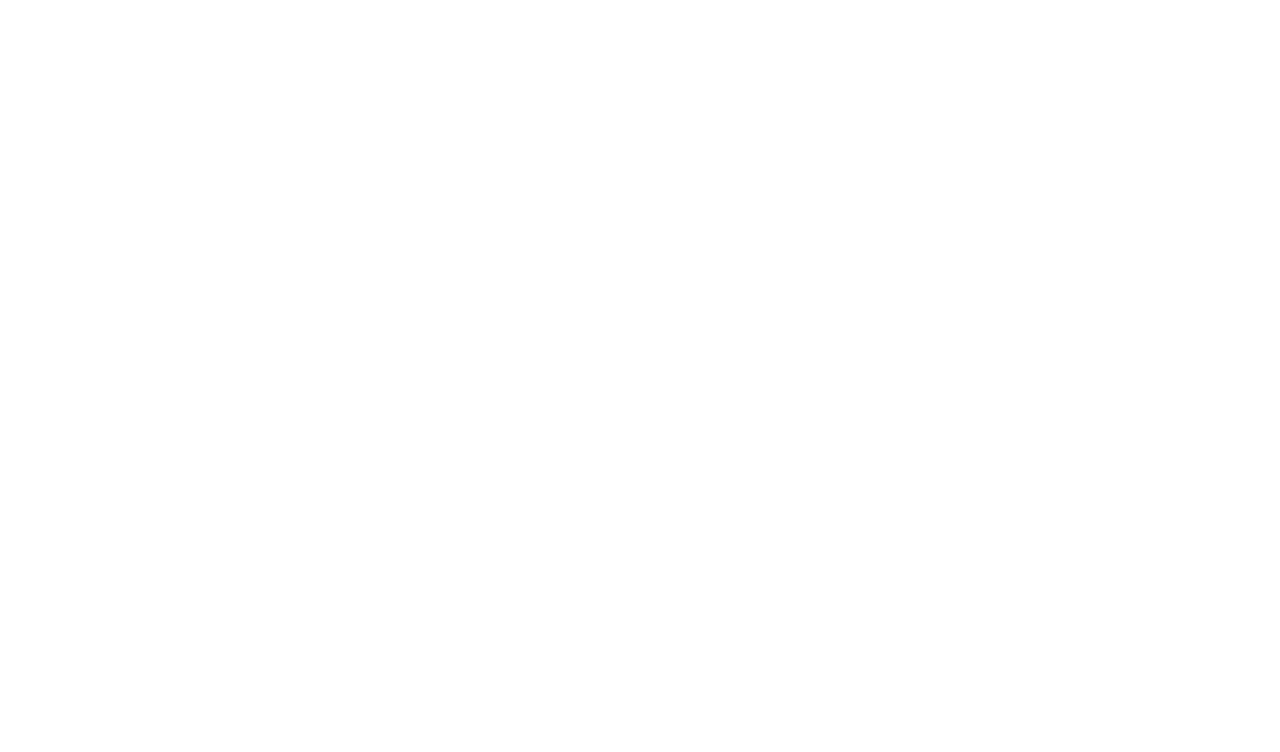
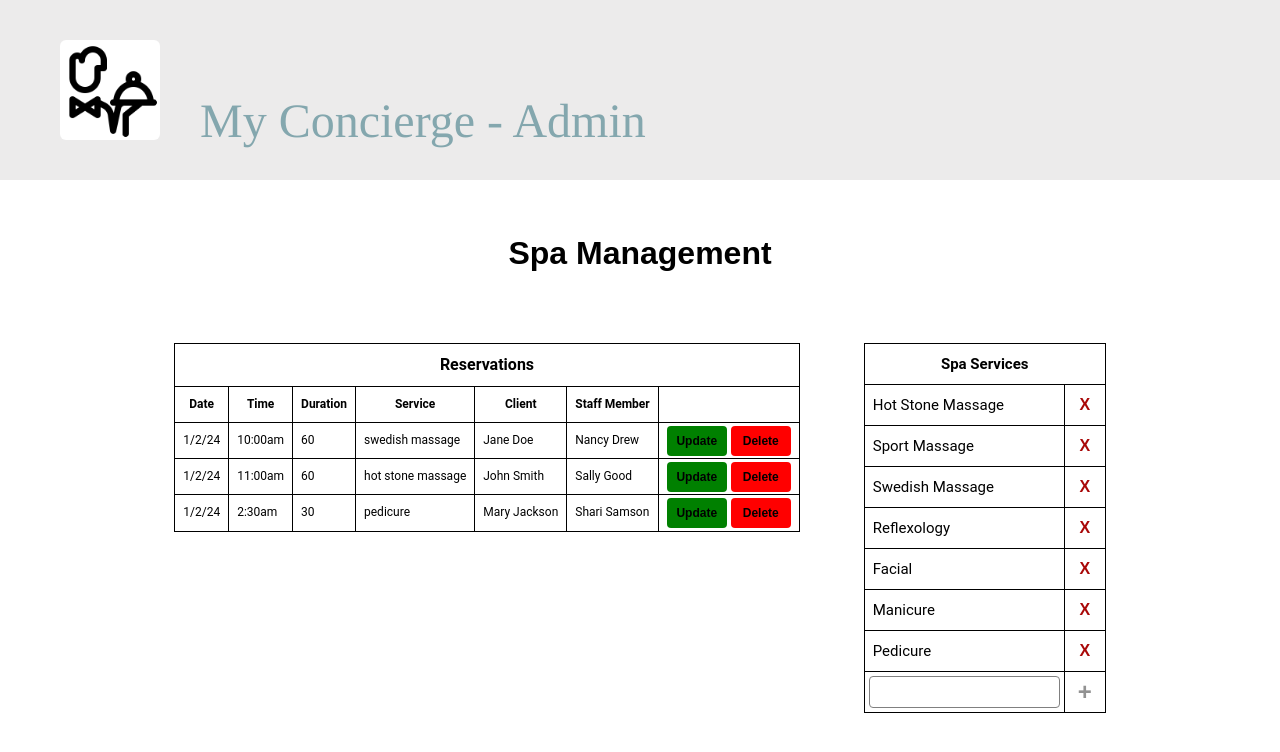
Before and after one commit to jefritter/concierge-web, a Vue app: page /mgmt/spa in a window 1280 px wide. Before the commit this address had no page. Shown: the top 752 px of the page. Built offline with nearby package versions, Linux system fonts and the light colour scheme.

Commit message:
adds Spa Management page to project

```diff
--- /dev/null
+++ b/src/components/mgmt/SpaManagement.vue
@@ -0,0 +1,183 @@
+<template>
+  <div class="spa-management">
+    <CustomHeader
+      subtitle="Admin"/>
+    <h2>Spa Management</h2>
+    <div class="content">
+      <div class="col left">
+        <ReservationTable
+          id="spa-res"
+          :columns="resCols"
+          :rowData="reservations"
+          title="Reservations"
+          @updateItem="updateReservation"
+          @deleteItem="deleteReservation"/>
+      </div>
+      <div>
+        <BasicTable
+          id="spa-services"
+          :columns="serviceCols"
+          :rowData="services"
+          :showColumns="false"
+          title="Spa Services"
+          @addItem="addService"
+          @deleteItem="deleteService"/>
+      </div>
+    </div>
+  </div>
+</template>
+
+<script>
+import CustomHeader from '@/components/shared/CustomHeader.vue'
+import BasicTable from '@/components/shared/BasicTable.vue'
+import ReservationTable from '@/components/shared/ReservationTable.vue'
+export default {
+  components: {
+    CustomHeader,
+    BasicTable,
+    ReservationTable
+  },
+  data() {
+    return {
+      reservations: [
+        {
+          date: '1/2/24',
+          time: '10:00am',
+          duration: 60,
+          service: 'swedish massage',
+          client: 'Jane Doe',
+          staff: 'Nancy Drew'
+        },
+        {
+          date: '1/2/24',
+          time: '11:00am',
+          duration: 60,
+          service: 'hot stone massage',
+          client: 'John Smith',
+          staff: 'Sally Good'
+        },
+        {
+          date: '1/2/24',
+          time: '2:30am',
+          duration: 30,
+          service: 'pedicure',
+          client: 'Mary Jackson',
+          staff: 'Shari Samson'
+        }
+      ],
+      resCols: [
+        {
+          id: 'date',
+          label: 'Date'
+        },
+        {
+          id: 'time',
+          label: 'Time'
+        },
+        {
+          id: 'duration',
+          label: 'Duration'
+        },
+        {
+          id: 'service',
+          label: 'Service'
+        },
+        {
+          id: 'client',
+          label: 'Client'
+        },
+        {
+          id: 'staff',
+          label: 'Staff Member'
+        }
+      ],
+      services: [
+        {
+          service: 'Hot Stone Massage'
+        },
+        {
+          service: 'Sport Massage'
+        },
+        {
+          service: 'Swedish Massage'
+        },
+        {
+          service: 'Reflexology'
+        },
+        {
+          service: 'Facial'
+        },
+        {
+          service: 'Manicure'
+        },
+        {
+          service: 'Pedicure'
+        }
+      ],
+      serviceCols: [
+        {
+          id: 'service',
+          label: 'Service'
+        }
+      ]
+    }
+  },
+  methods: {
+    updateReservation(obj) {
+      console.log('manager added')
+      console.log(JSON.stringify(obj))
+    },
+    deleteReservation(res) {
+      console.log('manager deleted')
+      console.log(JSON.stringify(res))
+    },
+    addService(obj) {
+      console.log('service added')
+      console.log(JSON.stringify(obj))
+    },
+    deleteService(svc) {
+      console.log('service deleted')
+      console.log(JSON.stringify(svc))
+    }
+  }
+}
+</script>
+
+<style lang="scss">
+.spa-management {
+  display: flex;
+  flex-direction: column;
+  height: 100vh;
+  .main-header {
+    background-color: #ECEBEB;
+    h1 {
+      color: #84A7AE;
+    }
+  }
+  h2 {
+    margin-top: 3rem;
+  }
+  .content {
+    display: flex;
+    gap: 4rem;
+    justify-content: space-between;
+    margin: 0 auto;
+    padding: 4rem;
+    .col {
+      align-items: center;
+      display: flex;
+      flex-direction: column;
+    }
+    .basic-table.services {
+      margin-top: 4rem;
+    }
+  }
+
+  @media (max-width: 1208px) {
+    .content {
+      gap: 2rem;
+      padding: 4rem 2rem;
+    }
+  }
+}
+</style>
--- a/src/router/index.js
+++ b/src/router/index.js
@@ -4,6 +4,7 @@
 import Events from '../components/services/Events.vue'
 import Spa from '../components/services/Spa.vue'
 import AdminDashboard from '../components/mgmt/AdminDashboard.vue'
+import SpaManagement from '../components/mgmt/SpaManagement.vue'
 
 const router = createRouter({
   history: createWebHistory(import.meta.env.BASE_URL),
@@ -34,6 +35,11 @@
       component: AdminDashboard
     },
     {
+      path: '/mgmt/spa',
+      name: 'spa-mgmt',
+      component: SpaManagement
+    },
+    {
       path: '/about',
       name: 'about',
       // route level code-splitting
```
